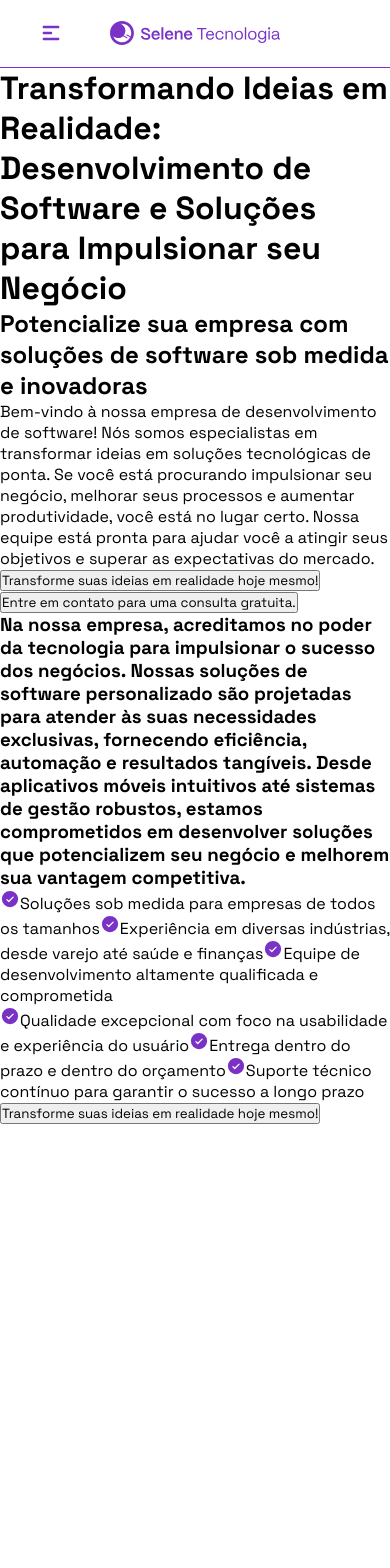
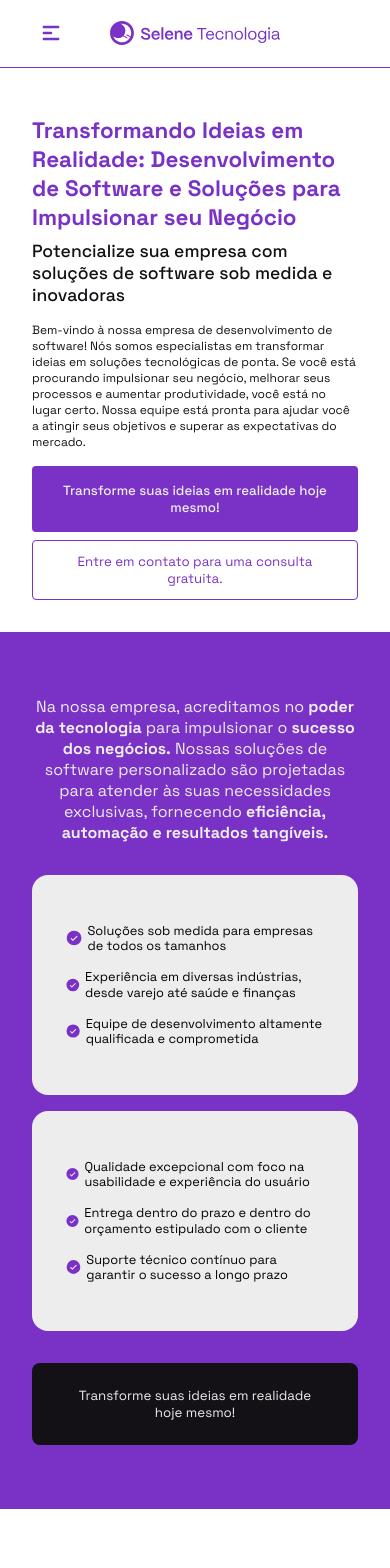
Before and after one commit to igorviniciussantana/selene-website, a Next.js app: page / in a window 390 px wide. Shown: the top 1568 px of the page. Before the commit the page ends 1124 px from the top, so only its background shows below. Built offline with nearby package versions, Linux system fonts and the light colour scheme.

Commit message:
feat: update components to responsive versions

```diff
--- a/src/app/(home)/page.tsx
+++ b/src/app/(home)/page.tsx
@@ -3,6 +3,7 @@ import Image from 'next/image'
 
 import type { Metadata } from 'next'
 import Info from '@/components/Info Section/Info'
+import Speak from '@/components/Speak Section/Speak'
 export const metadata: Metadata = {
   title: 'Página Inicial - Selene Tecnologia',
   description: 'Página Inicial Selene',
@@ -15,6 +16,7 @@ export default function Home() {
     <main>
     <Hero />
     <Info />
+    <Speak />
     </main>
   )
 }
--- a/src/app/layout.tsx
+++ b/src/app/layout.tsx
@@ -1,20 +1,22 @@
-import '@/styles/globals.scss'
-import { Space_Grotesk } from 'next/font/google'
-import Menu from '@/components/Menu/Menu'
+import "@/styles/globals.scss";
+import { Space_Grotesk } from "next/font/google";
+import Menu from "@/components/Menu/Menu";
+import Footer from "@/components/Footer/Footer";
 
-const space_grotesk = Space_Grotesk({ subsets: ['latin'] })
-
+const space_grotesk = Space_Grotesk({ subsets: ["latin"] });
 
 export default function RootLayout({
   children,
 }: {
-  children: React.ReactNode
+  children: React.ReactNode;
 }) {
   return (
     <html lang="en">
       <body className={space_grotesk.className}>
-        <Menu/>
-        {children}</body>
+        <Menu />
+        {children}
+        <Footer />
+      </body>
     </html>
-  )
+  );
 }
--- /dev/null
+++ b/src/components/Footer/Footer.tsx
@@ -0,0 +1,15 @@
+"use client";
+import Link from "next/link";
+import styles from "./Footer.module.scss";
+import { useState } from "react";
+
+export default function Footer() {
+  return (
+    <footer className={styles.footer_wrapper}>
+        <img src="logo-light.svg" className={styles.footer_logo} />
+      <p className={styles.footer_copyright}>
+        © SELENE TECNOLOGIA, 2023. TODOS OS DIREITOS RESERVADOS.
+      </p>
+    </footer>
+  );
+}
--- a/src/components/Hero Section/Hero.module.scss
+++ b/src/components/Hero Section/Hero.module.scss
@@ -1,6 +1,86 @@
 @import "@/styles/variables.scss";
 
 @media screen and (max-width: 414px) {
+
+  .hero_img{
+    display: none;
+  }
+
+  .hero_wrapper {
+
+    display: flex;
+    align-items: center;
+
+    .hero_content {
+
+      display: flex;
+      flex-direction: column;
+      padding: 2rem;
+      margin-top: 1rem;
+
+      .hero_title{
+        color: $purple;
+        margin-bottom: 0.5rem;
+        font-size: 1.4rem;
+      }
+
+      .hero_subtitle{
+        color: $dark;
+        margin-bottom: 1rem;
+        font-weight: 500;
+        font-size: 1.1rem;
+      }
+
+      .hero_description{
+        color: $dark;
+        margin-bottom: 1rem;
+        font-size: 0.75rem;
+
+      }
+
+      .primary_button{
+        width: 100%;
+        padding: 1rem 1rem;
+        border: none;
+        background-color: $purple;
+        color: $light;
+        border-radius: 0.25rem;
+        font-weight: 500;
+        cursor: pointer;
+        transition: .5s;
+        margin-bottom: 0.5rem;
+
+        &:hover{
+          transform: scale(1.03);
+          transition: .5s;
+        }
+
+
+      }
+
+      .secondary_button{
+        width: 100%;
+        padding: 0.75rem 1rem;
+        border: 1.5px solid $purple;
+        background-color: transparent;
+        color: $purple;
+        border-radius: 0.25rem;
+        cursor: pointer;
+        transition: .5s;
+
+        &:hover{
+          transform: scale(1.03);
+          transition: .5s;
+        }
+
+
+      }
+    }
+
+    .hero_img{
+      width: 45%;
+    }
+  }
 }
 @media screen and (min-width: 414px) and (max-width: 920px) {
 }
@@ -72,5 +152,9 @@
 
       }
     }
+
+    .hero_img{
+      width: 45%;
+    }
   }
 }
--- a/src/components/Hero Section/Hero.tsx
+++ b/src/components/Hero Section/Hero.tsx
@@ -38,6 +38,7 @@ export default function Hero() {
           Entre em contato para uma consulta gratuita.
         </button>
       </div>
+      <img src="hero-img.png" alt="Imagens de desenvolvimento de tecnologia" className={styles.hero_img}/>
     </div>
   );
 }
--- a/src/components/Info Section/Info.module.scss
+++ b/src/components/Info Section/Info.module.scss
@@ -1,15 +1,79 @@
 @import "@/styles/variables.scss";
 
 @media screen and (max-width: 414px) {
+  .info_wrapper {
+    min-height: 80vh;
+    background-color: $purple;
+    padding: 4rem 2rem;
+    display: flex;
+    flex-direction: column;
+    justify-content: center;
+
+    .info_title {
+      text-align: center;
+      font-weight: 400;
+      font-size: 1rem;
+      color: $light;
+      margin-bottom: 2rem;
+    }
+    .list_wrapper {
+      display: flex;
+      flex-direction: column;
+      gap: 1rem;
+
+      .info_list {
+        background-color: $light;
+        width: 100%;
+        padding: 3rem 0;
+        border-radius: 1rem;
+        width: fit-content;
+        display: flex;
+        align-items: center;
+        flex-direction: column;
+        gap: 1rem;
+
+        .list_item {
+          display: flex;
+          align-items: center;
+          width: 80%;
+          gap: 0.3rem;
+          font-size: 0.8rem;
+          line-height: 120%;
+
+          .item_icon {
+            width: 1.75rem;
+          }
+        }
+      }
+    }
+
+    .primary_button {
+      width: fit-content;
+      align-self: center;
+      padding: 1.5rem 2rem;
+      margin-top: 2rem;
+      border-radius: 0.5rem;
+      background-color: $dark;
+      color: $light;
+      border: none;
+      cursor: pointer;
+      transition: 0.5s;
+
+      &:hover {
+        transition: 0.5s;
+        transform: scale(1.03);
+      }
+    }
+  }
 }
 @media screen and (min-width: 414px) and (max-width: 920px) {
 }
 
 @media screen and (min-width: 920px) {
   .info_wrapper {
-    height: 80vh;
+    min-height: 80vh;
     background-color: $purple;
-    padding: 1rem 6rem;
+    padding: 3rem 6rem;
     display: flex;
     flex-direction: column;
     justify-content: center;
@@ -49,10 +113,10 @@
       border-radius: 0.5rem;
       border: none;
       cursor: pointer;
-      transition: .5s;
+      transition: 0.5s;
 
       &:hover {
-        transition: .5s;
+        transition: 0.5s;
         transform: scale(1.03);
       }
     }
--- a/src/components/Info Section/Info.tsx
+++ b/src/components/Info Section/Info.tsx
@@ -13,56 +13,80 @@ export default function Info() {
         impulsionar o <b>sucesso dos negócios.</b> Nossas soluções de software
         personalizado são projetadas para atender às suas necessidades
         exclusivas, fornecendo
-        <b> eficiência, automação e resultados tangíveis.</b> Desde aplicativos
-        móveis intuitivos até sistemas de gestão robustos, estamos comprometidos
-        em desenvolver soluções que potencializem seu negócio e melhorem sua
-        vantagem competitiva.
+        <b> eficiência, automação e resultados tangíveis.</b>
       </h3>
       <div className={styles.list_wrapper}>
         <div className={styles.info_list}>
           <span className={styles.list_item}>
-            <CheckCircle color="#7A32C6" weight="fill" size={20} />
+            <CheckCircle
+              color="#7A32C6"
+              weight="fill"
+              size={20}
+              className={styles.item_icon}
+            />
             Soluções sob medida para empresas de todos os tamanhos
           </span>
 
           <span className={styles.list_item}>
-            <CheckCircle color="#7A32C6" weight="fill" size={20} />
+            <CheckCircle
+              color="#7A32C6"
+              weight="fill"
+              size={20}
+              className={styles.item_icon}
+            />
             Experiência em diversas indústrias, desde varejo até saúde e
             finanças
           </span>
 
           <span className={styles.list_item}>
-            <CheckCircle color="#7A32C6" weight="fill" size={20} />
+            <CheckCircle
+              color="#7A32C6"
+              weight="fill"
+              size={20}
+              className={styles.item_icon}
+            />
             Equipe de desenvolvimento altamente qualificada e comprometida
           </span>
         </div>
 
         <div className={styles.info_list}>
           <span className={styles.list_item}>
-            <CheckCircle color="#7A32C6" weight="fill" size={20} />
-            <span>
-              Qualidade excepcional com foco na usabilidade e experiência do
-              usuário
-            </span>
+            <CheckCircle
+              color="#7A32C6"
+              weight="fill"
+              size={20}
+              className={styles.item_icon}
+            />
+            Qualidade excepcional com foco na usabilidade e experiência do
+            usuário
           </span>
 
           <span className={styles.list_item}>
-            <CheckCircle color="#7A32C6" weight="fill" size={20} />
-            Entrega dentro do prazo e dentro do orçamento
+            <CheckCircle
+              color="#7A32C6"
+              weight="fill"
+              size={20}
+              className={styles.item_icon}
+            />
+            Entrega dentro do prazo e dentro do orçamento estipulado com o cliente
           </span>
 
+
+
           <span className={styles.list_item}>
-            <CheckCircle color="#7A32C6" weight="fill" size={20} />
+            <CheckCircle
+              color="#7A32C6"
+              weight="fill"
+              size={20}
+              className={styles.item_icon}
+            />
             Suporte técnico contínuo para garantir o sucesso a longo prazo
           </span>
         </div>
-
       </div>
-      <button
-          className={`${styles.primary_button} ${space_grotesk.className}`}
-        >
-          Transforme suas ideias em realidade hoje mesmo!
-        </button>
+      <button className={`${styles.primary_button} ${space_grotesk.className}`}>
+        Transforme suas ideias em realidade hoje mesmo!
+      </button>
     </div>
   );
 }
--- a/src/components/Menu/Menu.module.scss
+++ b/src/components/Menu/Menu.module.scss
@@ -52,7 +52,7 @@
     .menu_items {
       display: flex;
       flex-direction: column;
-      position: absolute;
+      position: fixed;
       top: 0;
       left: -100%;
 
--- /dev/null
+++ b/src/components/Speak Section/Speak.module.scss
@@ -0,0 +1,52 @@
+@import "@/styles/variables.scss";
+
+@media screen and (max-width: 414px) {
+    .speak_wrapper {
+        min-width: none;height: 70vh;
+        padding: 2rem ;
+        display: flex;
+        align-items: center;
+
+        .speak_content {
+
+
+          .speak_text{
+            font-size: 1.2rem;
+            text-align: justify;
+            font-weight: 500;
+          }
+
+          .speak_author{
+            color: $purple;
+            font-size: 1rem;
+            margin-top: 1rem;
+          }
+        }
+      }
+}
+@media screen and (min-width: 414px) and (max-width: 920px) {
+}
+
+@media screen and (min-width: 920px) {
+  .speak_wrapper {
+    min-width: none;height: 70vh;
+    padding: 1rem 6rem;
+    display: flex;
+    align-items: center;
+
+    .speak_content {
+      width: 50%;
+
+      .speak_text{
+        font-size: 1.3rem;
+        font-weight: 500;
+      }
+
+      .speak_author{
+        color: $purple;
+        font-size: 1.2rem;
+        margin-top: 1rem;
+      }
+    }
+  }
+}
--- /dev/null
+++ b/src/components/Speak Section/Speak.tsx
@@ -0,0 +1,23 @@
+"use client";
+import styles from "./Speak.module.scss";
+import { Space_Grotesk } from "next/font/google";
+
+const space_grotesk = Space_Grotesk({ subsets: ["latin"] });
+
+export default function Speak() {
+  return (
+    <div className={styles.speak_wrapper}>
+      <div className={styles.speak_content}>
+        <p className={styles.speak_text}>
+          "O trabalho da equipe de desenvolvimento de software superou nossas
+          expectativas. Eles entenderam completamente nossas necessidades e
+          criaram uma solução personalizada que aumentou nossa eficiência
+          operacional e melhorou a experiência dos nossos clientes. Recomendamos
+          fortemente seus serviços!"
+        </p>
+
+        <p className={styles.speak_author}>- Cliente Satisfeito</p>
+      </div>
+    </div>
+  );
+}
```
Also changed, not shown: src/components/Footer/Footer.module.scss (added, +57 -0 lines), public/hero-img.png (added), public/logo-light.svg (added).
